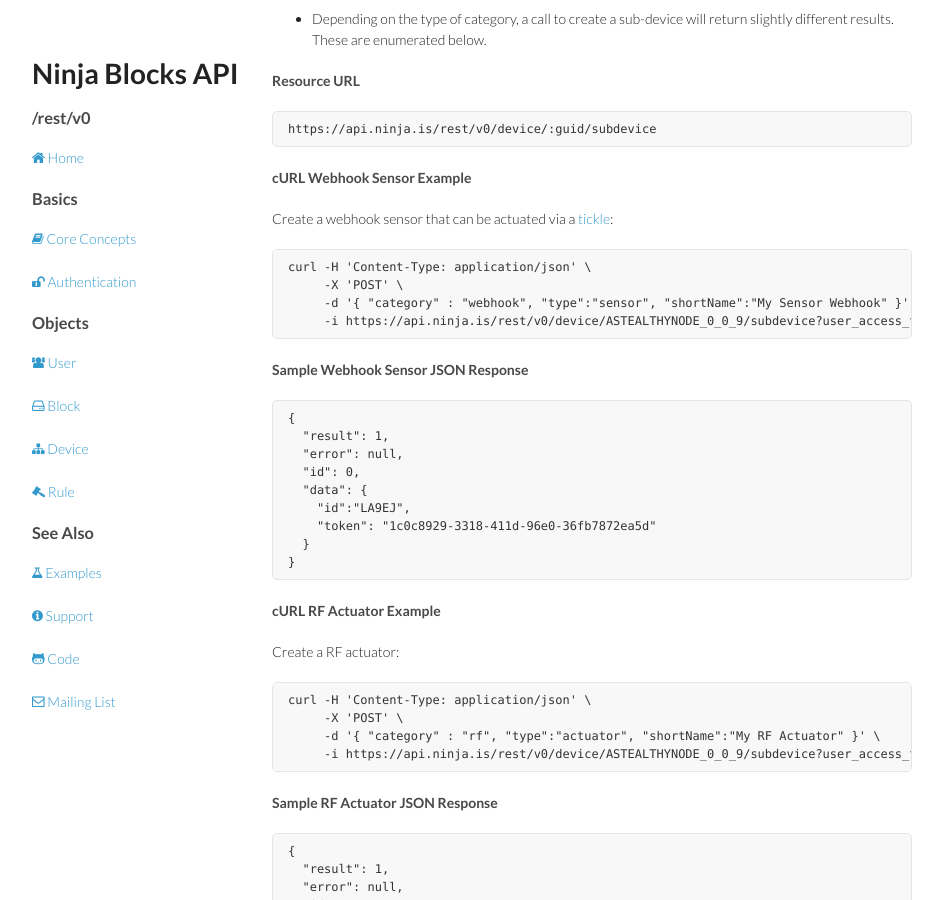
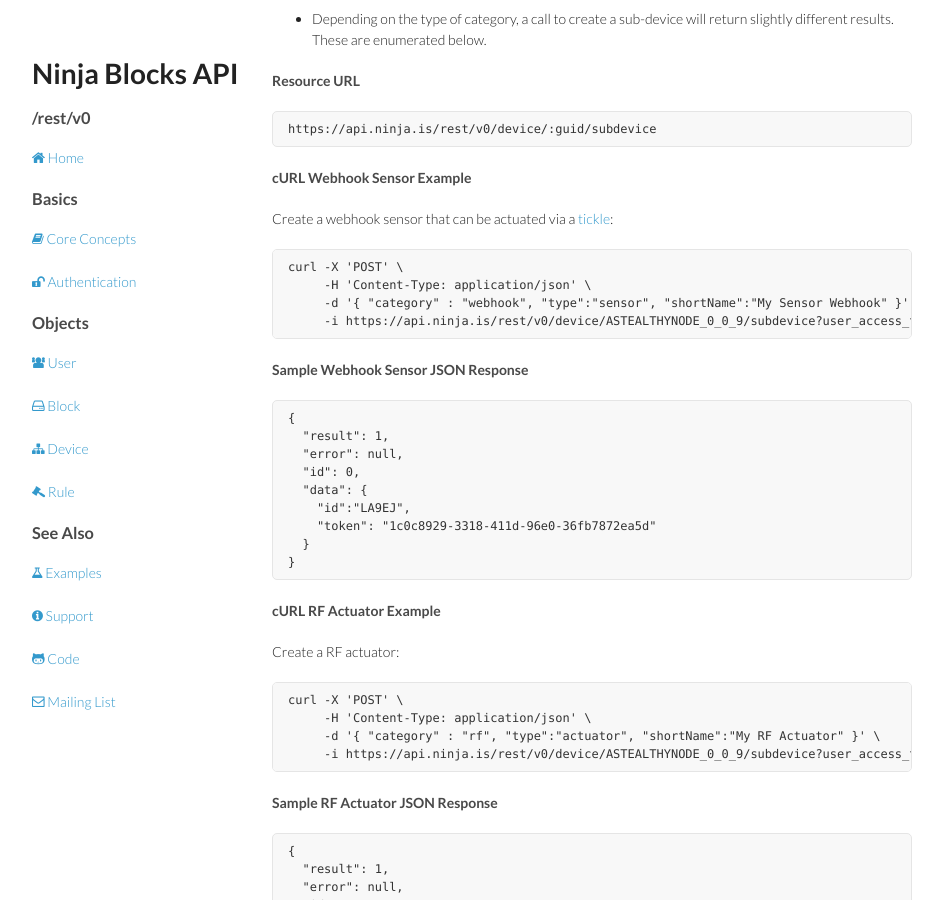
Before and after one commit to ninjablocks/ninjablocks.github.com, a Jekyll site: the page built from device.html, in a window 1280 px wide and 900 px high, scrolled down 12231 px. Shown: the whole window, without its empty margins (168-1111 px from the left). Built offline with Jekyll 4.4.1, drawn with Linux system fonts in a browser that asks for light colours; nearby versions of some CDN libraries; some of the changed text lies outside the part shown.

```diff
--- a/device.html
+++ b/device.html
@@ -290,13 +290,13 @@ layout: default
 
   <h4>cURL Examples</h4>
   <p>Set the color of your LED to Purple:</p>
-<pre><code>curl -H 'Content-Type: application/json' \
-     -X 'PUT' \
+<pre><code>curl -X 'PUT' \
+     -H 'Content-Type: application/json' \
      -d '{ "DA" : "FF00FF" }' \
      -i https://api.ninja.is/rest/v0/device/ASTEALTHYNODE_0_0_1000?user_access_token=YOUR_ACCESS_TOKEN</code></pre>
 <p>Rename your LED:</p>
-<pre><code>curl -H 'Content-Type: application/json' \
-     -X 'PUT' \
+<pre><code>curl -X 'PUT' \
+     -H 'Content-Type: application/json' \
      -d '{ "shortName" : "The color changing light" }' \
      -i https://api.ninja.is/rest/v0/device/ASTEALTHYNODE_0_0_1000?user_access_token=YOUR_ACCESS_TOKEN</code></pre>
 
@@ -482,8 +482,8 @@ layout: default
 <pre><code>https://api.ninja.is/rest/v0/device/:guid/callback</code></pre>
   <h4>cURL Example</h4>
   <p>Set a new callback for a temperature sensor:</p>
-<pre><code>curl -H 'Content-Type: application/json' \
-     -X 'POST' \
+<pre><code>curl -X 'POST' \
+     -H 'Content-Type: application/json' \
      -d '{ "url" : "http://my-app.herokuapp.com/callback_handler" }' \
      -i https://api.ninja.is/rest/v0/device/ASTEALTHYNODE_0_0_9/callback?user_access_token=YOUR_ACCESS_TOKEN</code></pre>
   <h4>Sample JSON response</h4>
@@ -546,8 +546,8 @@ layout: default
 <pre><code>https://api.ninja.is/rest/v0/device/:guid/callback</code></pre>
   <h4>cURL Example</h4>
   <p>Update the temperature callback:</p>
-<pre><code>curl -H 'Content-Type: application/json' \
-     -X 'PUT' \
+<pre><code>curl -X 'PUT' \
+     -H 'Content-Type: application/json' \
      -d '{ "url" : "http://my-app.herokuapp.com/different_temp_handler" }' \
      -i https://api.ninja.is/rest/v0/device/ASTEALTHYNODE_0_0_9/callback?user_access_token=YOUR_ACCESS_TOKEN</code></pre>
   <h4>Sample JSON response</h4>
@@ -649,8 +649,8 @@ layout: default
 
   <h4>cURL Webhook Sensor Example</h4>
   <p>Create a webhook sensor that can be actuated via a <a href="#device-webhook-subdevice-tickle">tickle</a>:</p>
-<pre><code>curl -H 'Content-Type: application/json' \
-     -X 'POST' \
+<pre><code>curl -X 'POST' \
+     -H 'Content-Type: application/json' \
      -d '{ "category" : "webhook", "type":"sensor", "shortName":"My Sensor Webhook" }' \
      -i https://api.ninja.is/rest/v0/device/ASTEALTHYNODE_0_0_9/subdevice?user_access_token=YOUR_ACCESS_TOKEN
 </code></pre>
@@ -668,8 +668,8 @@ layout: default
 
   <h4>cURL RF Actuator Example</h4>
   <p>Create a RF actuator:</p>
-<pre><code>curl -H 'Content-Type: application/json' \
-     -X 'POST' \
+<pre><code>curl -X 'POST' \
+     -H 'Content-Type: application/json' \
      -d '{ "category" : "rf", "type":"actuator", "shortName":"My RF Actuator" }' \
      -i https://api.ninja.is/rest/v0/device/ASTEALTHYNODE_0_0_9/subdevice?user_access_token=YOUR_ACCESS_TOKEN
 </code></pre>
@@ -739,8 +739,8 @@ layout: default
 
   <h4>cURL Example</h4>
   <p>Update the data stored in the specified sub-device:</p>
-<pre><code>curl -H 'Content-Type: application/json' \
-     -X 'PUT' \
+<pre><code>curl -X 'PUT' \
+     -H 'Content-Type: application/json' \
      -d '{ "data" : "100010100010101011010110" }' \
      -i https://api.ninja.is/rest/v0/device/ASTEALTHYNODE_0_0_11/subdevice/MB0FH?user_access_token=YOUR_ACCESS_TOKEN
 </code></pre>
```
